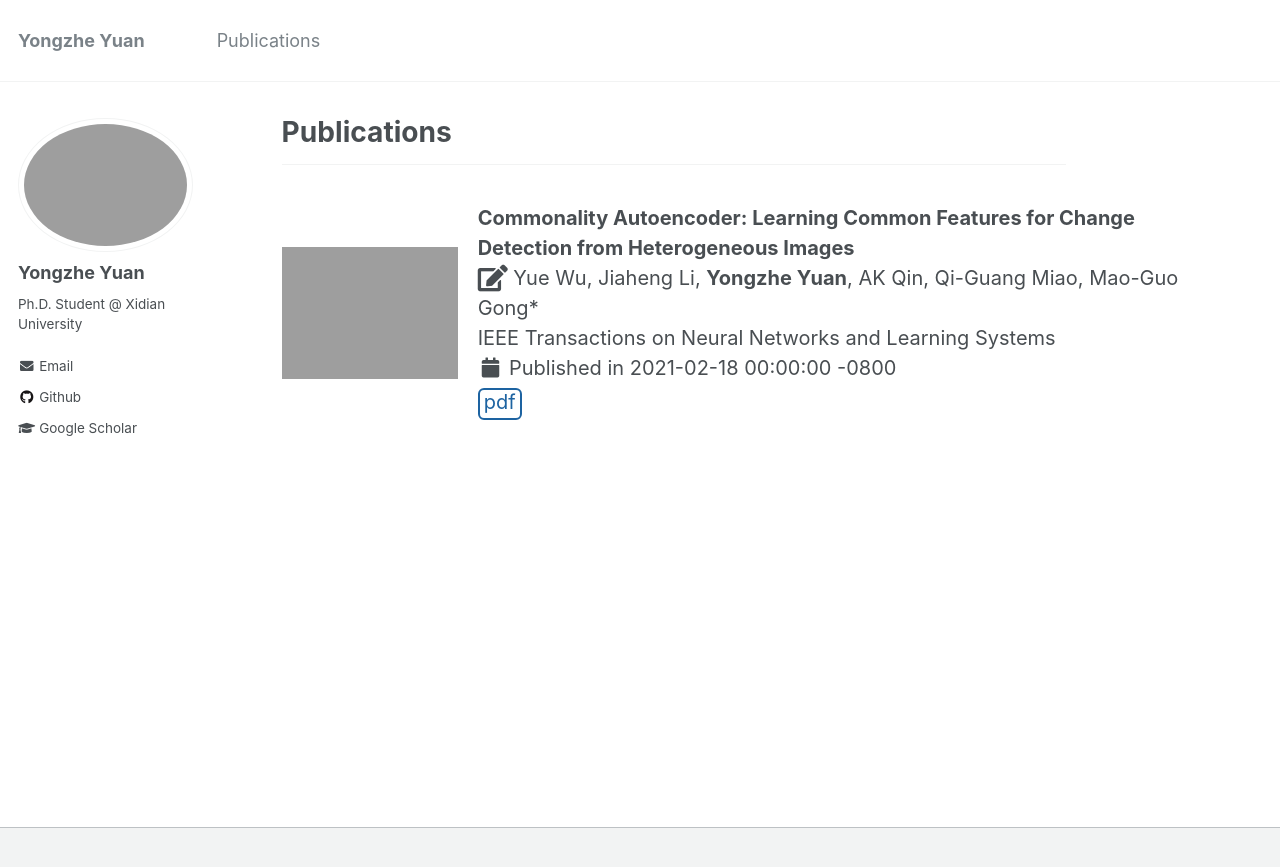
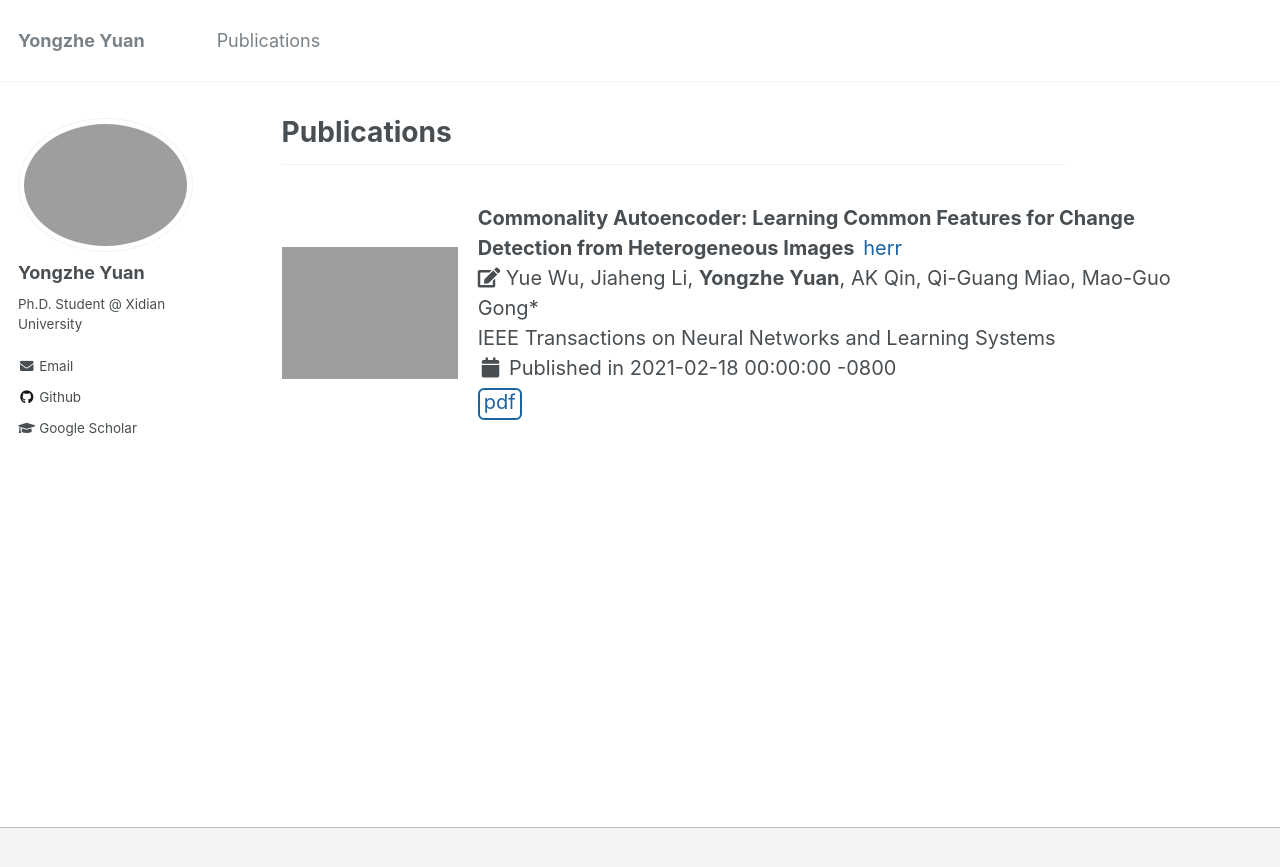
Before and after one commit to YYZMARS/YYZMARS.github.io, a Jekyll site: the page built from _pages/publications.md, in a window 1280 px wide. Shown: the top 867 px of the page. Built offline with Jekyll 4.4.1, drawn with Linux system fonts in a browser that asks for light colours.

Commit message:
Update archive-single-pub.html

```diff
--- a/_includes/archive-single-pub.html
+++ b/_includes/archive-single-pub.html
@@ -24,8 +24,8 @@
         <p class="archive__item">
             <b>
         {{ title }}
-            </b><br>
-             <i class="fas fa-edit fa-lg" aria-hidden="true"></i> {{ post.author }}<br>
+            </b><a href="" style="pointer-events:none;border:orange;">herr</a><br>
+             <i class="fas fa-edit fa-1x" aria-hidden="true"></i> {{ post.author }}<br>
             {{ post.venue }}<br>
 
             <i class="fas fa-fw fa-calendar" aria-hidden="true"></i> Published in
```
